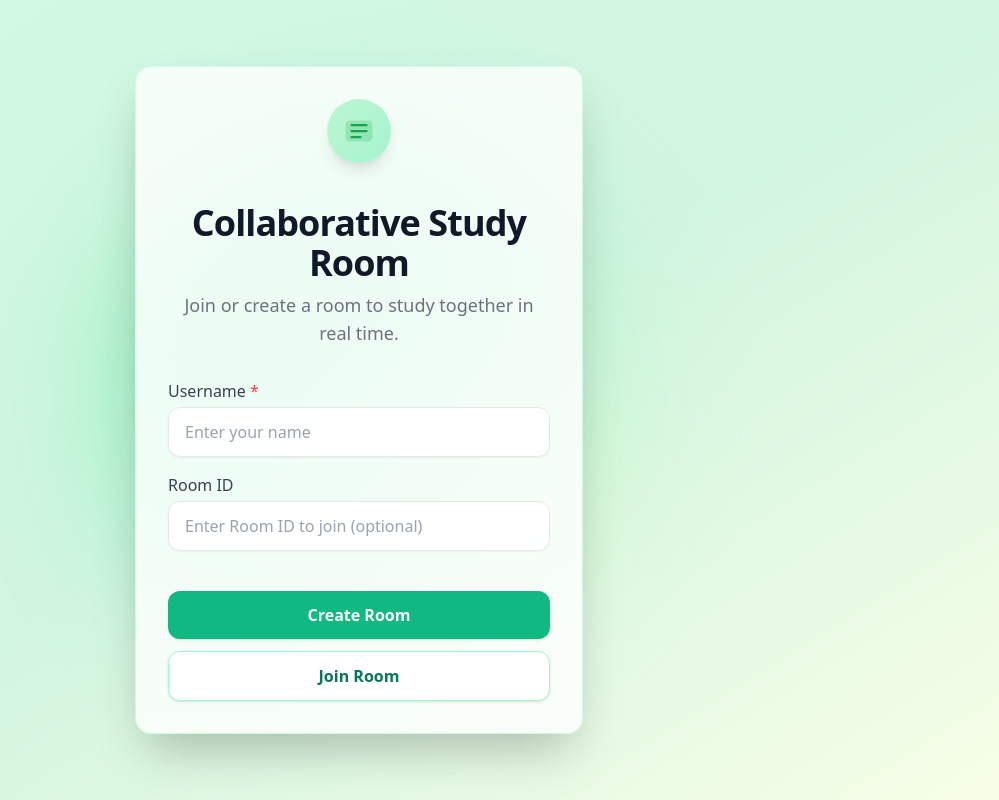
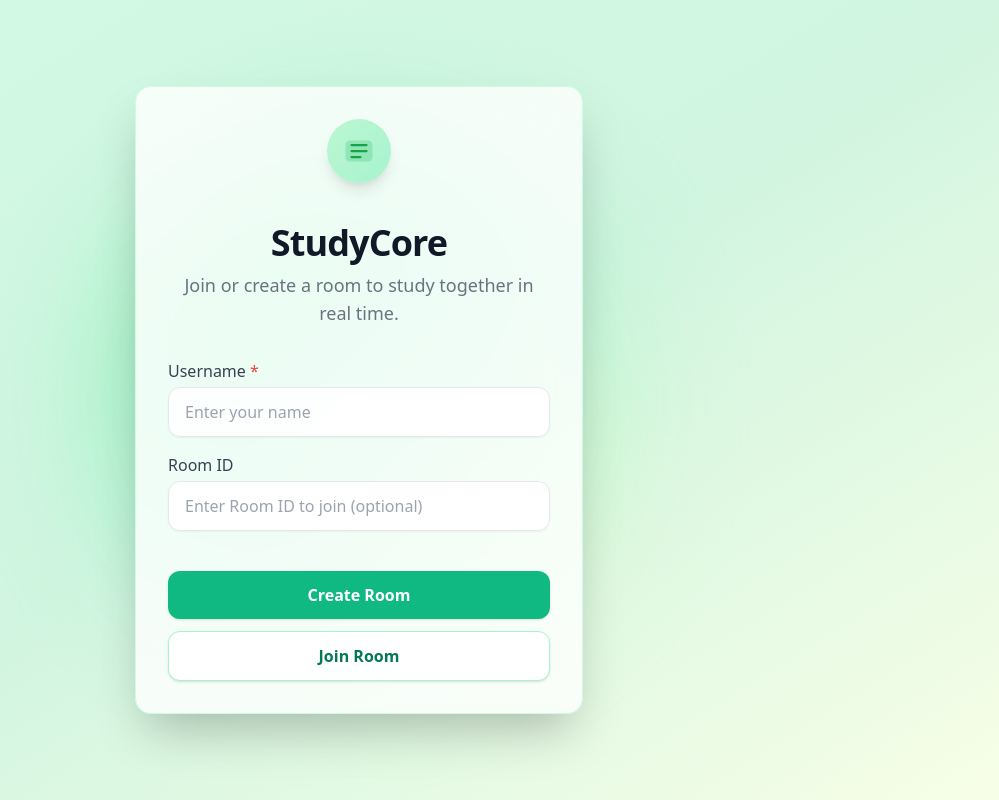
Before and after one commit to yechancho5/StudyCore, a Next.js app: page / in a window 1280 px wide. Shown: the whole page, without its empty margins (281-1280 px from the left). Built offline with nearby package versions, Linux system fonts and the light colour scheme.

Commit message:
refactor: changed landing page to say StudyCore

```diff
--- a/pages/index.tsx
+++ b/pages/index.tsx
@@ -76,7 +76,7 @@ const LandingPage = () => {
         </div>
         {/* Title & Subtitle */}
         <div className="flex flex-col gap-2 text-center">
-          <h1 className="text-4xl font-extrabold text-gray-900 tracking-tight">Collaborative Study Room</h1>
+          <h1 className="text-4xl font-extrabold text-gray-900 tracking-tight">StudyCore</h1>
           <p className="text-gray-500 text-lg">Join or create a room to study together in real time.</p>
         </div>
         {/* Inputs */}
```
